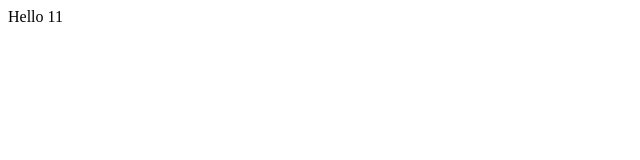
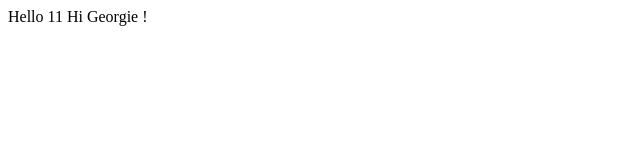
Before and after one commit to UkrAndy/TestClass, a plain HTML site: page index.html in a window 1280 px wide. Shown: the whole page, without its empty margins (0-640 px from the left). Drawn offline with Linux system fonts and the light colour scheme.

Commit message:
bit1creative

```diff
--- a/index.html
+++ b/index.html
@@ -10,6 +10,7 @@
 
 <body>
     Hello 11
+    Hi Georgie !
 </body>
 
 </html>
```
